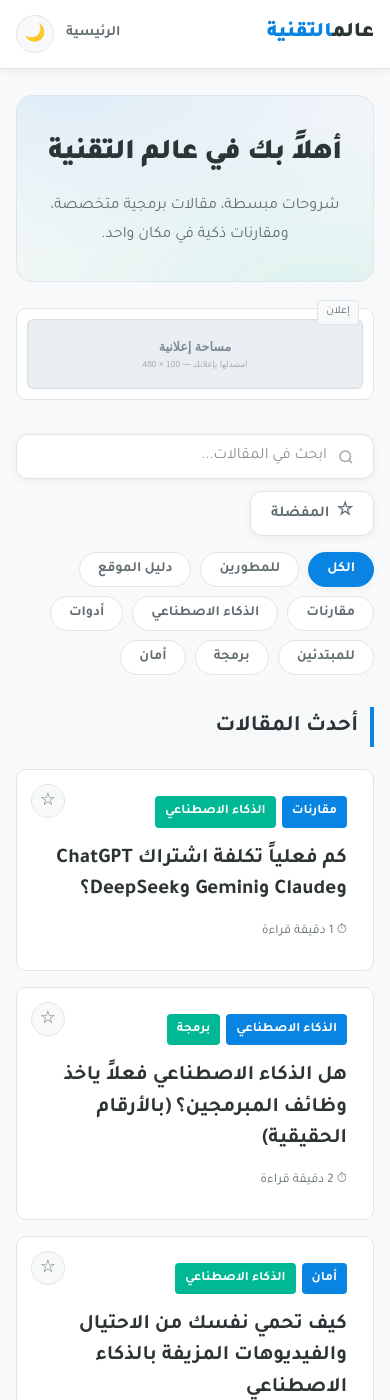
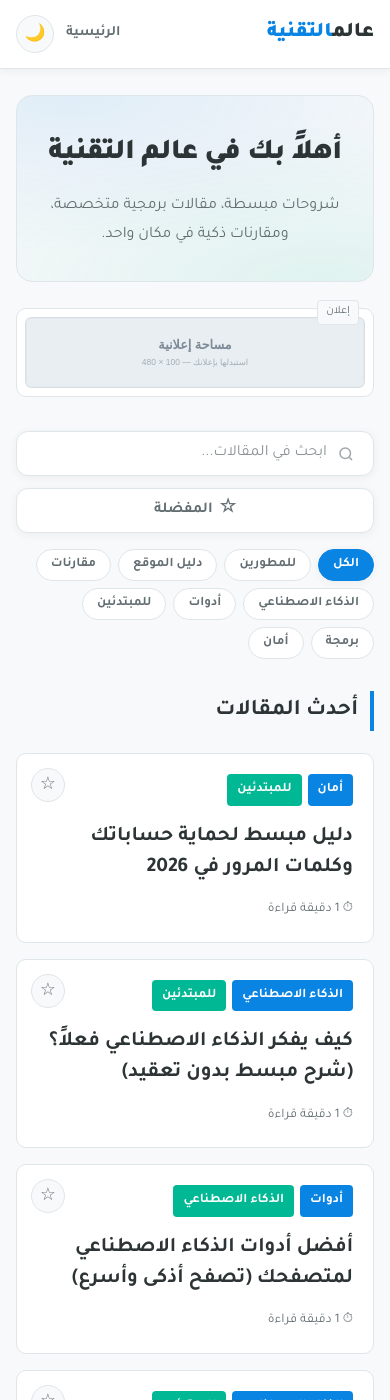
Before and after one commit to mohamadqwe200i/-, a Jekyll site: the page built from index.html, in a window 390 px wide and 1400 px high. Built offline with Jekyll 4.4.1, drawn with Linux system fonts in a browser that asks for light colours; some of the changed text lies outside the part shown.

Commit message:
Add files via upload

```diff
--- a/_layouts/default.html
+++ b/_layouts/default.html
@@ -11,7 +11,7 @@
     <!-- استدعاء مكتبة المخططات البيانية -->
     <script src="https://cdn.jsdelivr.net/npm/chart.js"></script>
     <!-- استدعاء ملف التصميم بالطريقة الصحيحة لـ Jekyll -->
-    <link rel="stylesheet" href="{{ '/style.css' | relative_url }}">
+    <link rel="stylesheet" href="{{ '/style.css' | relative_url }}?v={{ site.time | date: '%s' }}">
     <!-- وسوم SEO/OpenGraph تلقائية (تحتاج جوهرة jekyll-seo-tag المفعّلة في _config.yml) -->
     {% seo %}
     <!-- رابط فييد RSS تلقائي (تحتاج جوهرة jekyll-feed) -->
@@ -38,8 +38,8 @@
 
         {% if page.date %}
         <!-- إعلان داخل صفحة المقال (اختياري) — نفس تعليمات إعلان الرئيسية -->
-        <div class="ad-slot ad-inline">
-            <span class="ad-label">إعلان</span>
+        <div class="sponsor-block sponsor-block-inline">
+            <span class="sponsor-label">إعلان</span>
             <a href="https://www.effectivecpmnetwork.com/vbsnj3zgs4?key=95b6f55b4feb40386f3f0e04da603499" target="_blank" rel="noopener sponsored">
                 <img src="{{ '/assets/images/ad-placeholder.svg' | relative_url }}" alt="مساحة إعلانية">
             </a>
@@ -86,6 +86,6 @@
     {% endif %}
 
     <!-- استدعاء ملف الجافاسكريبت بالطريقة الصحيحة لـ Jekyll -->
-    <script src="{{ '/script.js' | relative_url }}"></script>
+    <script src="{{ '/script.js' | relative_url }}?v={{ site.time | date: '%s' }}"></script>
 </body>
 </html>
--- a/index.html
+++ b/index.html
@@ -13,8 +13,8 @@
      غيّر رابط الصورة والوجهة بالأسفل بإعلانك الفعلي، أو احذف هذا الـ div بالكامل
      إذا ما تبي إعلان بالرئيسية. راجع تعليمات الإعلانات كاملة أسفل ملف style.css
      وبردّي بالمحادثة. -->
-<div class="ad-slot">
-    <span class="ad-label">إعلان</span>
+<div class="sponsor-block">
+    <span class="sponsor-label">إعلان</span>
     <a href="https://www.effectivecpmnetwork.com/vbsnj3zgs4?key=95b6f55b4feb40386f3f0e04da603499" target="_blank" rel="noopener sponsored">
         <img src="{{ '/assets/images/ad-placeholder.svg' | relative_url }}" alt="مساحة إعلانية">
     </a>
--- a/style.css
+++ b/style.css
@@ -116,7 +116,7 @@
 /* ==========================================================================
    مساحة الإعلان — صغيرة، ثابتة، مُعلَّم عليها بوضوح، وبدون أي تأثير يقطع على القارئ
    ========================================================================== */
-.ad-slot {
+.sponsor-block {
     position: relative;
     max-width: 480px;
     margin: 0 auto 34px;
@@ -126,7 +126,7 @@
     border-radius: var(--radius);
     padding: 10px;
 }
-.ad-slot .ad-label {
+.sponsor-block .sponsor-label {
     position: absolute;
     top: -9px;
     inset-inline-start: 14px;
@@ -137,8 +137,8 @@
     border-radius: 4px;
     border: 1px solid var(--border-color);
 }
-.ad-slot img { max-width: 100%; max-height: 100px; border-radius: 6px; display: block; margin: 0 auto; }
-.ad-slot.ad-inline { max-width: 100%; margin: 34px 0; }
+.sponsor-block img { max-width: 100%; max-height: 100px; border-radius: 6px; display: block; margin: 0 auto; }
+.sponsor-block.sponsor-block-inline { max-width: 100%; margin: 34px 0; }
 
 /* ==========================================================================
    صندوق "الزبدة" — لإبراز الجملة أو الفكرة الأهم داخل المقال
@@ -451,8 +451,8 @@
     .container { padding: 0 16px; }
     .nav-content { gap: 10px; }
     .logo { font-size: 1.3rem; }
-    .ad-slot { max-width: 100%; }
-    .ad-slot img { max-height: 80px; }
+    .sponsor-block { max-width: 100%; }
+    .sponsor-block img { max-height: 80px; }
     .hero-section { margin: 26px 0; padding: 32px 18px; }
     .hero-section h1 { font-size: 1.8rem; }
     .hero-section p { font-size: 1rem; }
@@ -468,6 +468,18 @@
     #back-to-top { width: 40px; height: 40px; bottom: 16px; inset-inline-end: 16px; }
     .favorite-post-btn { bottom: 16px; inset-inline-start: 16px; padding: 10px 14px; }
     .favorite-post-btn .label { display: none; }
+    .list-toolbar { flex-direction: column; align-items: stretch; }
+    .search-box, .favorites-toggle { width: 100%; }
+    .favorites-toggle { justify-content: center; }
+    .category-pills { gap: 7px; }
+    .pill { padding: 7px 14px; font-size: 0.82rem; }
+    .post-content .key-point { font-size: 0.98rem; padding: 14px 16px; gap: 10px; }
+    .prompt-demo-box { padding: 16px; }
+    .prompt-text { font-size: 0.98rem; }
+    .related-posts-grid { grid-template-columns: 1fr; }
+    .post-toc { padding: 14px 16px; }
+    .sponsor-block { padding: 8px; }
+    .article-card-link { padding: 20px; }
 }
 
 @media (max-width: 480px) {
```
Also changed, not shown: _posts/2026-08-05-ai-detector-reliability.md (added, +49 -0 lines), _posts/2026-08-05-ai-in-education.md (added, +45 -0 lines), _posts/2026-08-05-best-ai-browser-tools.md (added, +49 -0 lines), _posts/2026-08-05-how-does-ai-actually-work.md (added, +46 -0 lines), _posts/2026-08-05-password-account-security-guide.md (added, +59 -0 lines).
